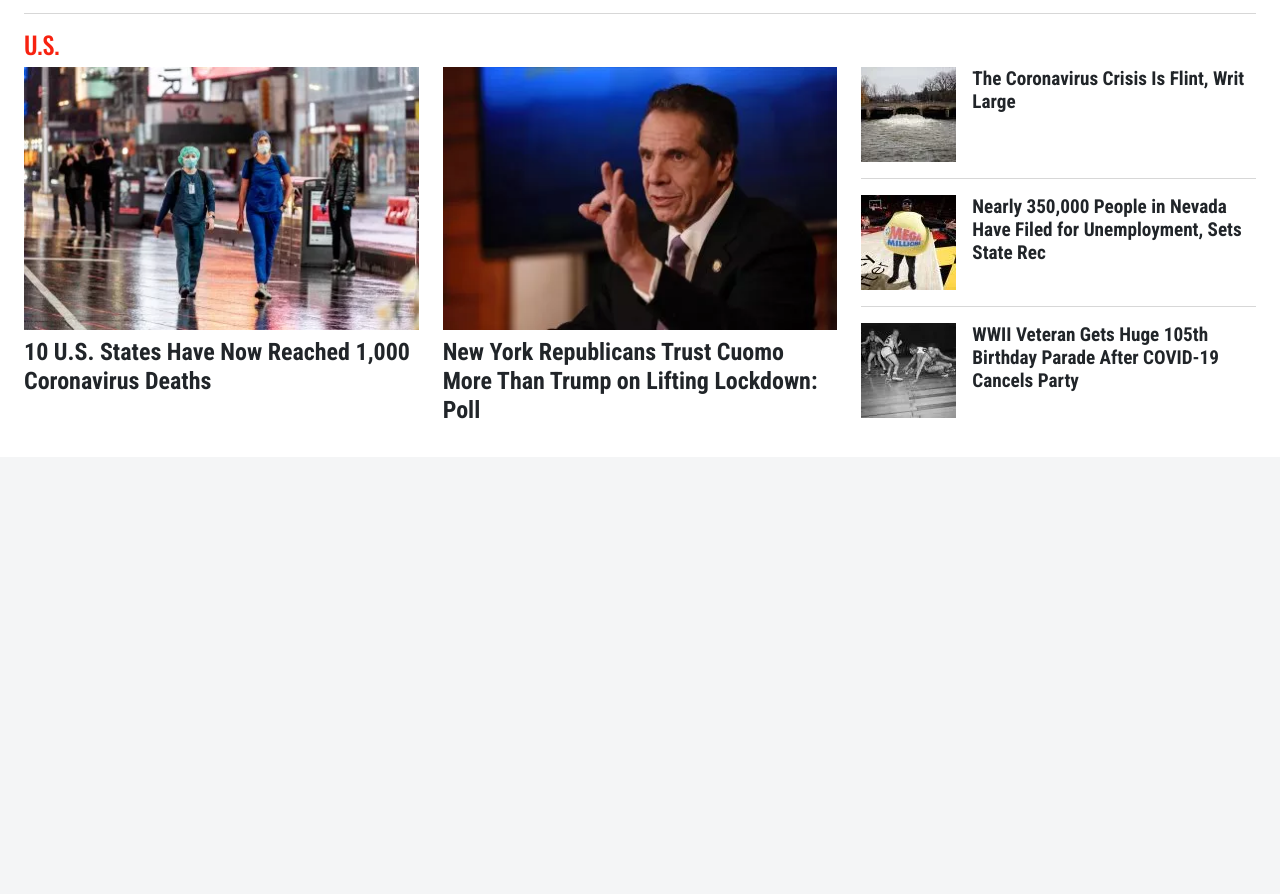
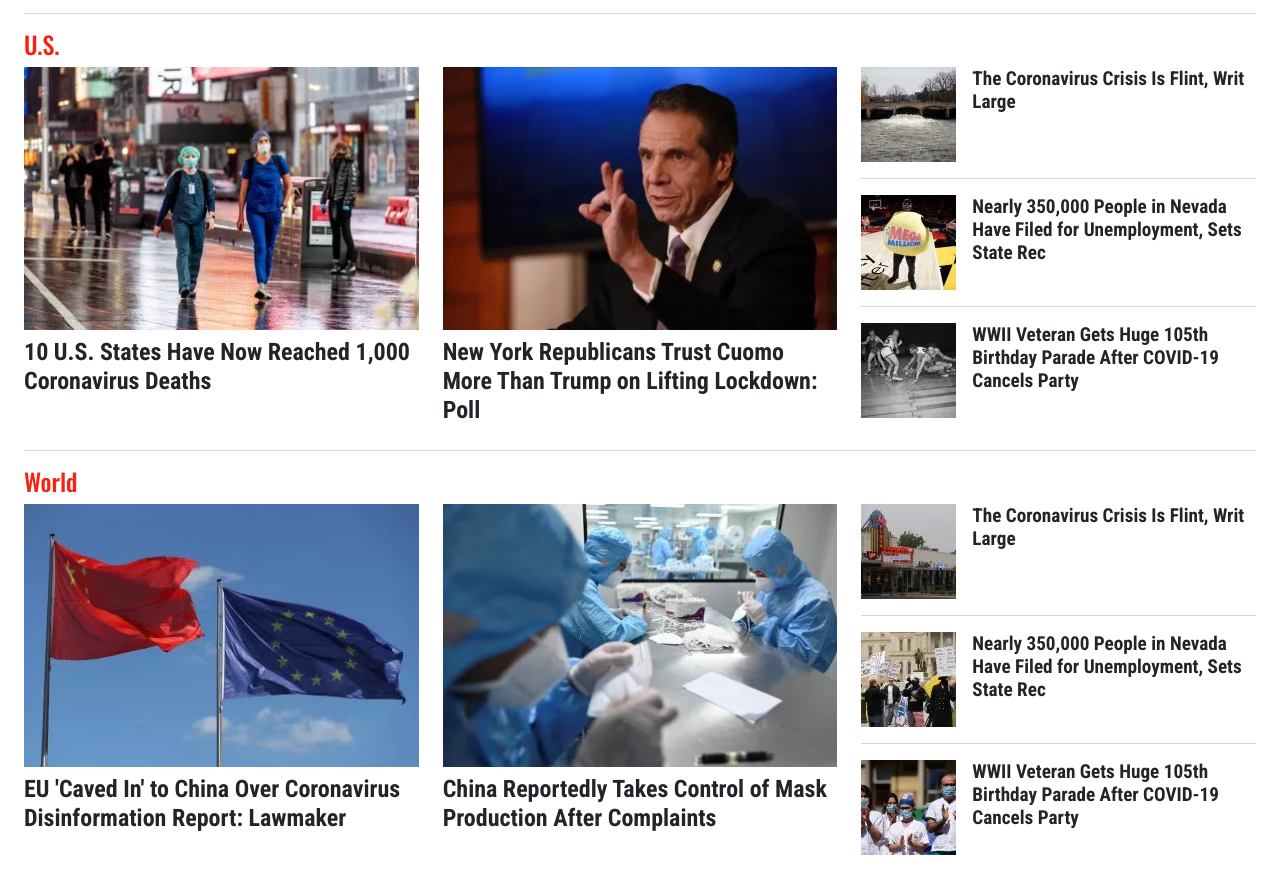
Before and after one commit to misterpaul4/Newsweek-clone, a plain HTML site: page index.html in a window 1280 px wide. Shown: the part 5696-6590 px from the top of the page. Before the commit the page ends 6153 px from the top, so only its background shows below. Drawn offline with nearby package versions, Linux system fonts and the light colour scheme.

Commit message:
add and style "world section"

```diff
--- a/css/style.css
+++ b/css/style.css
@@ -154,6 +154,10 @@ h3 {
   font-family: var(--slim-font);
   font-weight: 500;
   text-transform: uppercase;
+}
+
+.categories-section h2 {
+  text-transform: capitalize;
 }
 
 .news-section h2 {
--- a/index.html
+++ b/index.html
@@ -771,7 +771,7 @@
               <h3 class="mt-2 mb-3"><a href="#">New York Republicans Trust Cuomo More Than Trump on Lifting Lockdown: Poll</a></h3>
             </article>
 
-            <div class="corner">
+            <div class="corner mb-3">
               <article class="border-0">
                 <div class="d-flex mb-3">
                   <a href="#" class="mr-3">
@@ -806,6 +806,52 @@
         </div>
         <!-- us edition END -->
         <!-- world edition -->
+        <div class="edition w-100 pt-3">
+          <h2>world</h2>
+          <div class="d-md-flex link-red edition-container">
+            <article class="mr-md-4">
+              <a href="#"><img src="img/news-edition/3.webp" alt="flag"></a>
+              <h3 class="mt-2 mb-3"><a href="#">EU 'Caved In' to China Over Coronavirus Disinformation Report: Lawmaker</a></h3>
+            </article>
+
+            <article class="mr-md-4">
+              <a href="#"><img src="img/news-edition/4.webp" alt="Doctors"></a>
+              <h3 class="mt-2 mb-3"><a href="#">China Reportedly Takes Control of Mask Production After Complaints</a></h3>
+            </article>
+
+            <div class="corner mb-3">
+              <article class="border-0">
+                <div class="d-flex mb-3">
+                  <a href="#" class="mr-3">
+                    <img src="img/more_stories/1.webp" alt="trump & pence" class="small-image">
+                  </a>
+                  <h5><a href="#" class="text-decoration-none">The Coronavirus Crisis Is Flint, Writ Large</a>
+                  </h5>
+                </div>
+              </article>
+
+              <article class="pt-3">
+                <div class="d-flex mb-3">
+                  <a href="#" class="mr-3">
+                    <img src="img/more_stories/2.webp" alt="trump & pence" class="small-image">
+                  </a>
+                  <h5><a href="#" class="text-decoration-none">Nearly 350,000 People in Nevada Have Filed for Unemployment, Sets State Rec</a>
+                  </h5>
+                </div>
+              </article>
+
+              <article class="pt-3">
+                <div class="d-flex mb-3">
+                  <a href="#" class="mr-3">
+                    <img src="img/more_stories/3.webp" alt="trump & pence" class="small-image">
+                  </a>
+                  <h5><a href="#" class="text-decoration-none">WWII Veteran Gets Huge 105th Birthday Parade After COVID-19 Cancels Party</a>
+                  </h5>
+                </div>
+              </article>
+            </div>
+          </div>
+        </div>
         <!-- world edition END -->
         <!-- business edition -->
         <!-- business edition END -->
```
Also changed, not shown: img/news-edition/3.webp (added), img/news-edition/4.webp (added).
